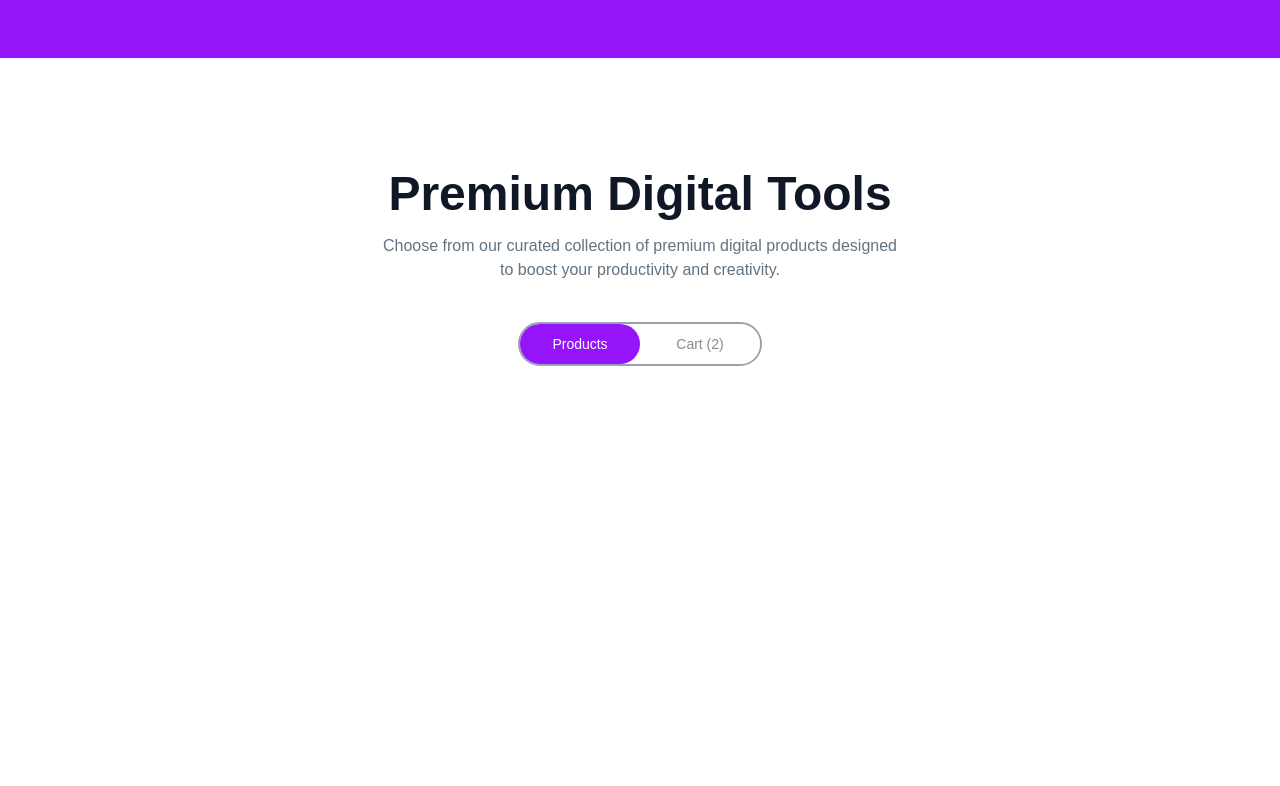
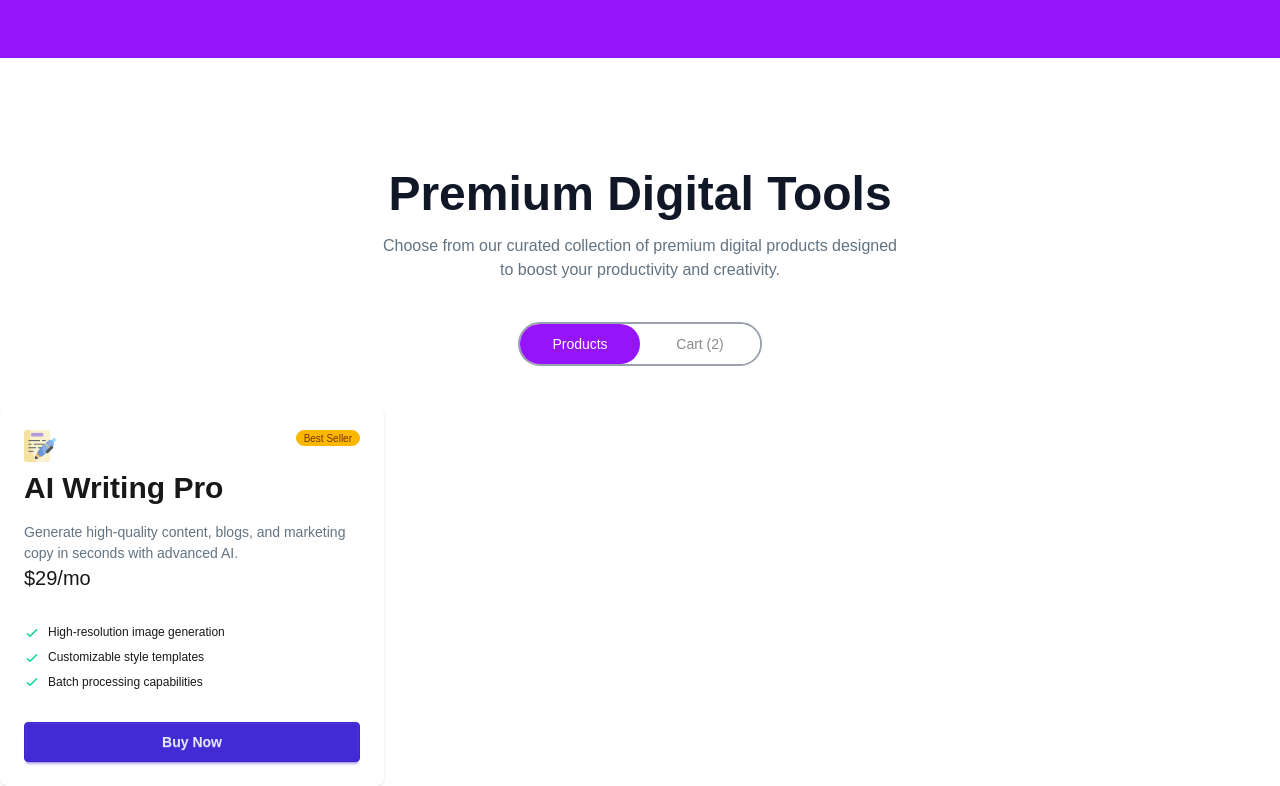
Before and after one commit to mdantormia1779-dev/DigiTools-Platform, a React (Vite) app: page / in a window 1280 px wide. Shown: the part 1020-1806 px from the top of the page. Before the commit the page ends 1402 px from the top, so only its background shows below. Built offline with nearby package versions, Linux system fonts and the light colour scheme.

Commit message:
json data collected

```diff
--- /dev/null
+++ b/public/data.json
@@ -0,0 +1,68 @@
+[
+  {
+    "id": 1,
+    "name": "Starter Resume Builder",
+    "description": "Create professional resumes with basic templates.",
+    "price": 0,
+    "period": "one-time",
+    "tag": "new",
+    "tagType": "new",
+    "features": ["10+ templates", "Basic customization", "Download as PDF"],
+    "icon": "../src/assets/products/resume-basic.png"
+  },
+  {
+    "id": 2,
+    "name": "Pro Resume Builder",
+    "description": "Advanced resume builder with ATS-friendly templates.",
+    "price": 9.99,
+    "period": "monthly",
+    "tag": "popular",
+    "tagType": "popular",
+    "features": ["100+ templates", "ATS optimization", "Export to PDF", "Cover letter builder"],
+    "icon": "../src/assets/products/resume-pro.png"
+  },
+  {
+    "id": 3,
+    "name": "Portfolio Website Kit",
+    "description": "Build your personal portfolio website easily.",
+    "price": 19.99,
+    "period": "one-time",
+    "tag": "best seller",
+    "tagType": "best seller",
+    "features": ["50+ layouts", "Custom domain support", "SEO optimization"],
+    "icon": "../src/assets/products/portfolio-website.png"
+  },
+  {
+    "id": 4,
+    "name": "Job Tracker Pro",
+    "description": "Track job applications and manage your career progress.",
+    "price": 4.99,
+    "period": "monthly",
+    "tag": "popular",
+    "tagType": "popular",
+    "features": ["Application tracking", "Interview reminders", "Analytics dashboard"],
+    "icon": "../src/assets/products/job-tracker.png"
+  },
+  {
+    "id": 5,
+    "name": "AI Cover Letter Generator",
+    "description": "Generate personalized cover letters using AI.",
+    "price": 7.99,
+    "period": "monthly",
+    "tag": "new",
+    "tagType": "new",
+    "features": ["AI writing assistant", "Custom templates", "Instant export"],
+    "icon": "../src/assets/products/cover-letter-ai.png"
+  },
+  {
+    "id": 6,
+    "name": "LinkedIn Profile Optimizer",
+    "description": "Improve your LinkedIn profile to attract recruiters.",
+    "price": 14.99,
+    "period": "one-time",
+    "tag": "best seller",
+    "tagType": "best seller",
+    "features": ["Profile analysis", "Keyword optimization", "Headline generator"],
+    "icon": "../src/assets/products/linkedin-optimizer.png"
+  }
+]
--- a/src/App.jsx
+++ b/src/App.jsx
@@ -4,6 +4,7 @@ import Mainsection from './Components/Main/Mainsection'
 import Navbar from './Components/Navbar/Navbar'
 import Stats from './Components/Stats/Stats'
 import './index.css'
+import Cards from './Components/Cards/Cards'
 
 function App() {
   const [active, setActive] = useState("Products");
@@ -22,6 +23,7 @@ function App() {
           </div>
         </div>
       </div>
+      <Cards />
     </>
   )
 }
--- /dev/null
+++ b/src/Components/Card/Card.jsx
@@ -0,0 +1,41 @@
+import React from 'react';
+import CardImage from '../../assets/products/writing_2327400 1.png';
+
+const Card = () => {
+    return (
+        <div>
+            <div className="card w-96 bg-base-100 shadow-sm">
+                <div className="card-body">
+                    <div className='flex justify-between'>
+                        <div><img src={CardImage} alt="" /></div>
+                        <span className="badge badge-xs badge-warning">Best Seller</span>
+                    </div>
+                    <div>
+                        <h2 className="text-3xl font-bold">AI Writing Pro</h2>
+                        <p className='mt-4 text-[#627382]'>Generate high-quality content, blogs, and marketing copy in seconds with advanced AI.</p>
+                        <span className="text-xl mt-4 mb-4">$29/mo</span>
+                    </div>
+                    <ul className="mt-6 flex flex-col gap-2 text-xs">
+                        <li>
+                            <svg xmlns="http://www.w3.org/2000/svg" className="size-4 me-2 inline-block text-success" fill="none" viewBox="0 0 24 24" stroke="currentColor"><path strokeLinecap="round" strokeLinejoin="round" strokeWidth="2" d="M5 13l4 4L19 7" /></svg>
+                            <span>High-resolution image generation</span>
+                        </li>
+                        <li>
+                            <svg xmlns="http://www.w3.org/2000/svg" className="size-4 me-2 inline-block text-success" fill="none" viewBox="0 0 24 24" stroke="currentColor"><path strokeLinecap="round" strokeLinejoin="round" strokeWidth="2" d="M5 13l4 4L19 7" /></svg>
+                            <span>Customizable style templates</span>
+                        </li>
+                        <li>
+                            <svg xmlns="http://www.w3.org/2000/svg" className="size-4 me-2 inline-block text-success" fill="none" viewBox="0 0 24 24" stroke="currentColor"><path strokeLinecap="round" strokeLinejoin="round" strokeWidth="2" d="M5 13l4 4L19 7" /></svg>
+                            <span>Batch processing capabilities</span>
+                        </li>
+                    </ul>
+                    <div className="mt-6">
+                        <button className="btn btn-primary btn-block">Buy Now</button>
+                    </div>
+                </div>
+            </div>
+        </div>
+    );
+};
+
+export default Card;
--- /dev/null
+++ b/src/Components/Cards/Cards.jsx
@@ -0,0 +1,13 @@
+import React from 'react';
+import Card from '../Card/Card';
+
+
+const Cards = () => {
+    return (
+        <div className='container mx-auto mt-10'>
+            <Card />
+        </div>
+    );
+};
+
+export default Cards;
```
